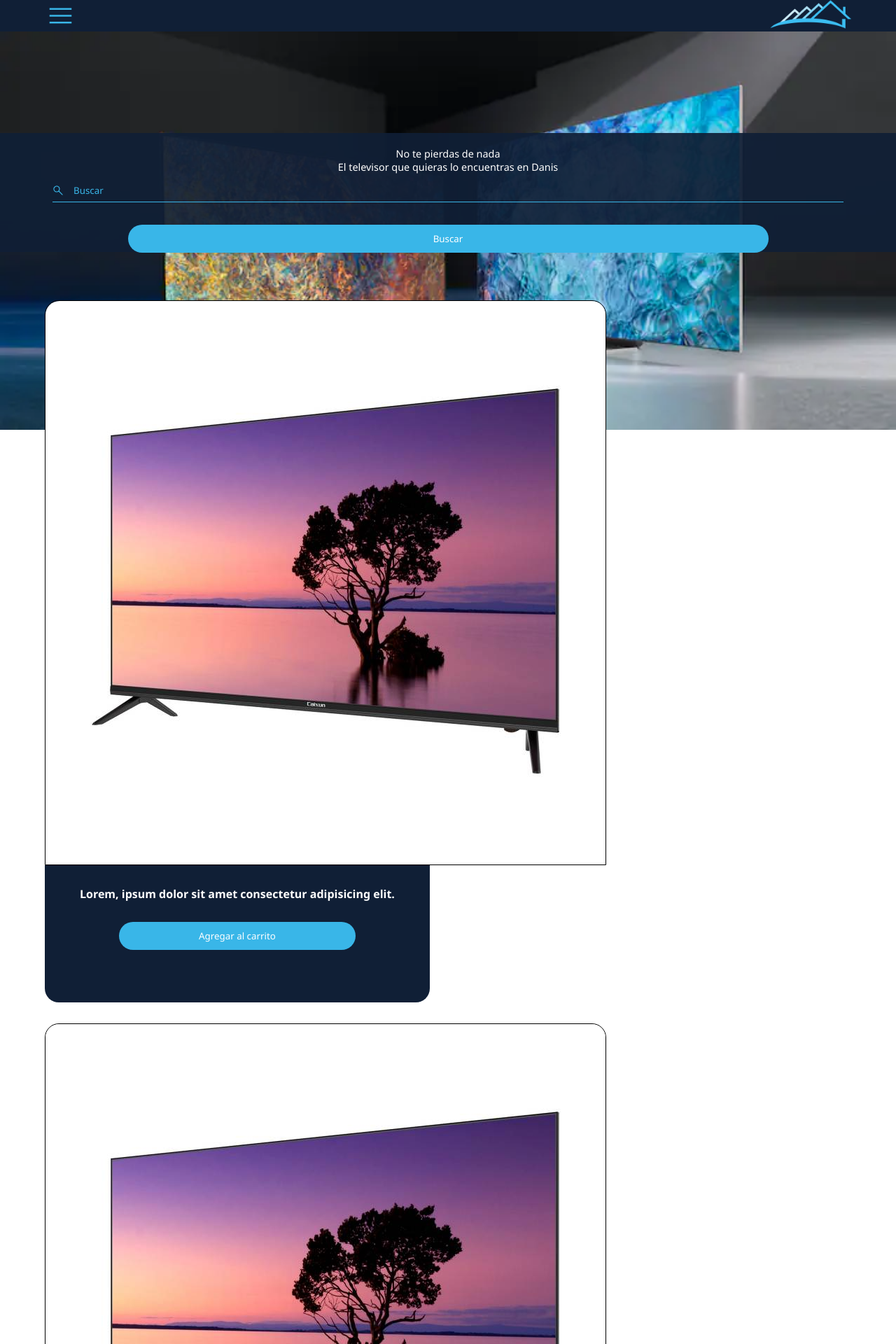
After one commit to DanielBustillosVillar/Tienda_Virtual, a PHP site: page /televisores.html in a window 1280 px wide. The commit adds this page. Shown: the top 1920 px of the page at 70% size. Run offline with PHP 8.4, Linux system fonts and the light colour scheme.

Commit message:
Terminé la pagina televisores

```diff
--- a/CSS/estilos.css
+++ b/CSS/estilos.css
@@ -47,6 +47,11 @@ body{
 .formulario .password{
     background-image: url(../imagenes/padlock.svg);
     background-size: 16px;
+}
+.formulario .lupa{
+    background-image: url(../imagenes/magnifyingGlassSkiblue.svg);
+    background-size: 16px;
+
 }
 .formulario input::placeholder{
     color: #39B6E8;
@@ -141,21 +146,32 @@ body{
     padding: 20px 30px;
     font-size: 0.9em;
 }
+.secundario{
+    width: 100%;
+    margin: 0;
+    text-align: center;
+}
+.secundario p span{
+    display: inline-block;
+    width: 100%;
+}
 .titulo h1{
     margin-bottom: 10px;
 }
-/*Banner*/
+
 .main{
     width: 100%;
-    height: 400px;
+    height: 450px;
     display: flex;
+    margin-top: 10px;
     flex: 1;
 	overflow: auto;
 }
 .card{
-    width: 80%;
+    width: 90%;
+    height: fit-content;
     flex-shrink: 0;
-    margin: auto 13px;
+    margin-right: 13px;
     box-shadow: 4px 4px 8px #101F36;
     border-radius: 20px;
 }
@@ -164,7 +180,7 @@ body{
     color: white;
 }
 .aside{
-    margin: 40px auto;
+    margin: 0px auto 15px;
     height: 300px;
 }
 .aside figure{
@@ -241,3 +257,37 @@ body{
     color: white;
     font-size: 0.9em;
 }
+
+/* =============================================== TELEVISORES ============================================== */
+
+.main_pages{
+    width: var(--width);
+    margin: var(--margin);
+}
+.tarjet{
+    width: 100%;
+    margin-bottom: 30px;
+    display: flex;
+    flex-wrap: wrap;
+    box-shadow: 4px 4px 20px #101F36;
+    box-shadow: none;
+
+}
+.tarject_figure{
+    border: 1px solid #000000;
+    border-radius: 20px 20px 0 0;
+}
+.tarject_figure img{
+    border-radius: inherit;
+}
+.tarject_contenido{
+    background: #101F36;
+    border-radius: 0 0 20px 20px;
+    color: #ffffff;
+    padding: 30px 50px;
+    font-weight: bold;
+    text-align: center;
+}
+.tarject_contenido p{
+    margin-bottom: 20px;
+}
--- /dev/null
+++ b/televisores.html
@@ -0,0 +1,89 @@
+<!DOCTYPE html>
+<html lang="en">
+<head>
+    <meta charset="UTF-8">
+    <meta http-equiv="X-UA-Compatible" content="IE=edge">
+    <meta name="viewport" content="width=device-width, initial-scale=1.0">
+    <link rel="shortcut icon" href="imagenes/logo.png">
+    <title>Televisores</title>
+    <link rel="stylesheet" href="CSS/estilos.css">
+</head>
+<body>
+    <header class="header">
+        <figure class="header__menu">
+            <img src="imagenes/menu.svg" alt="Menu" id="menu__movil">
+        </figure>
+        <figure class="header__logo">
+            <a href="index.html">
+                <img src="imagenes/logo.png" alt="Logo">
+            </a>
+        </figure>
+    </header>
+    <nav class="navegacion left" id="navegacion">
+        <ul>
+            <li><img src="imagenes/home.svg" alt="Inicio" class="navegacion__icono"><a href="index.html" class="link">Inicio</a></li>
+            <li><img src="imagenes/television.svg" alt="Television" class="navegacion__icono"><a href="televisores.html" class="link">Televisores</a></li>
+            <li><img src="imagenes/stereo.svg" alt="Audio" class="navegacion__icono"><a href="audio.html" class="link">Audio</a></li>
+            <li><img src="imagenes/computer.svg" alt="Computo" class="navegacion__icono"><a href="computo.html" class="link">Computo</a></li>
+            <li><img src="imagenes/homeless.svg" alt="Electrohogar" class="navegacion__icono"><a href="electrohogar.html" class="link">Electrohogar</a></li>
+            <li><img src="imagenes/user.svg" alt="Usuario" class="navegacion__icono"><a href="login.html" class="link">Usuarios</a></li>
+        </ul>
+    </nav>
+    <section class="banner">
+        <figure>
+            <img src="imagenes/banneropcional.webp" alt="Banner">
+        </figure>
+        <div class="titulo secundario">
+            <p><span>No te pierdas de nada</span> El televisor que quieras lo encuentras en Danis</p>
+            <form action="buscar_producto.php" class="formulario">
+                <input type="text" class="lupa" placeholder="Buscar">
+                <button class="boton">Buscar</button>
+            </form>
+        </div>
+    </section>
+    <main class="main_pages">
+        <article class="tarjet card">
+            <figure class="tarject_figure">
+                <img src="imagenes/televisor.jpg" alt="Audio">
+            </figure>
+            <div class="tarject_contenido">
+                <p>Lorem, ipsum dolor sit amet consectetur adipisicing elit.</p>
+                <button class="boton"><a href="televisores.html">Agregar al carrito</a></button>
+            </div>
+        </article>
+
+        <article class="tarjet card">
+            <figure class="tarject_figure">
+                <img src="imagenes/televisor.jpg" alt="Audio">
+            </figure>
+            <div class="tarject_contenido">
+                <p>Lorem, ipsum dolor sit amet consectetur adipisicing elit.</p>
+                <button class="boton"><a href="televisores.html">Agregar al carrito</a></button>
+            </div>
+        </article>
+
+
+    </main>
+    <aside class="aside">
+        <figure>
+            <img src="imagenes/aside.jpg" alt="Aside">
+        </figure>
+    </aside>
+    <div class="contacto">
+        <h3>Suscribete para estar al tanto de nuevos productos</h3>
+        <form action="suscripcion.php">
+            <input type="email" placeholder="Correo">
+            <button class="boton">Enviar</button>
+        </form>
+        <div class="redes">
+            <a href="http://facebbok.danielbustillos.com" class="facebook"></a>
+            <a href="twitter.com" class="twitter"></a>
+            <a href="instagram.dani.com" class="instagram"></a>
+        </div>
+    </div>
+    <footer class="footer">
+        <p>Copyright &copy; 2021 Daniel Bustillos Villar</p>
+    </footer>
+    <script src="JS/app.js"></script>
+</body>
+</html>
```
Also changed, not shown: imagenes/magnifyingGlassSkiblue.svg (added).
